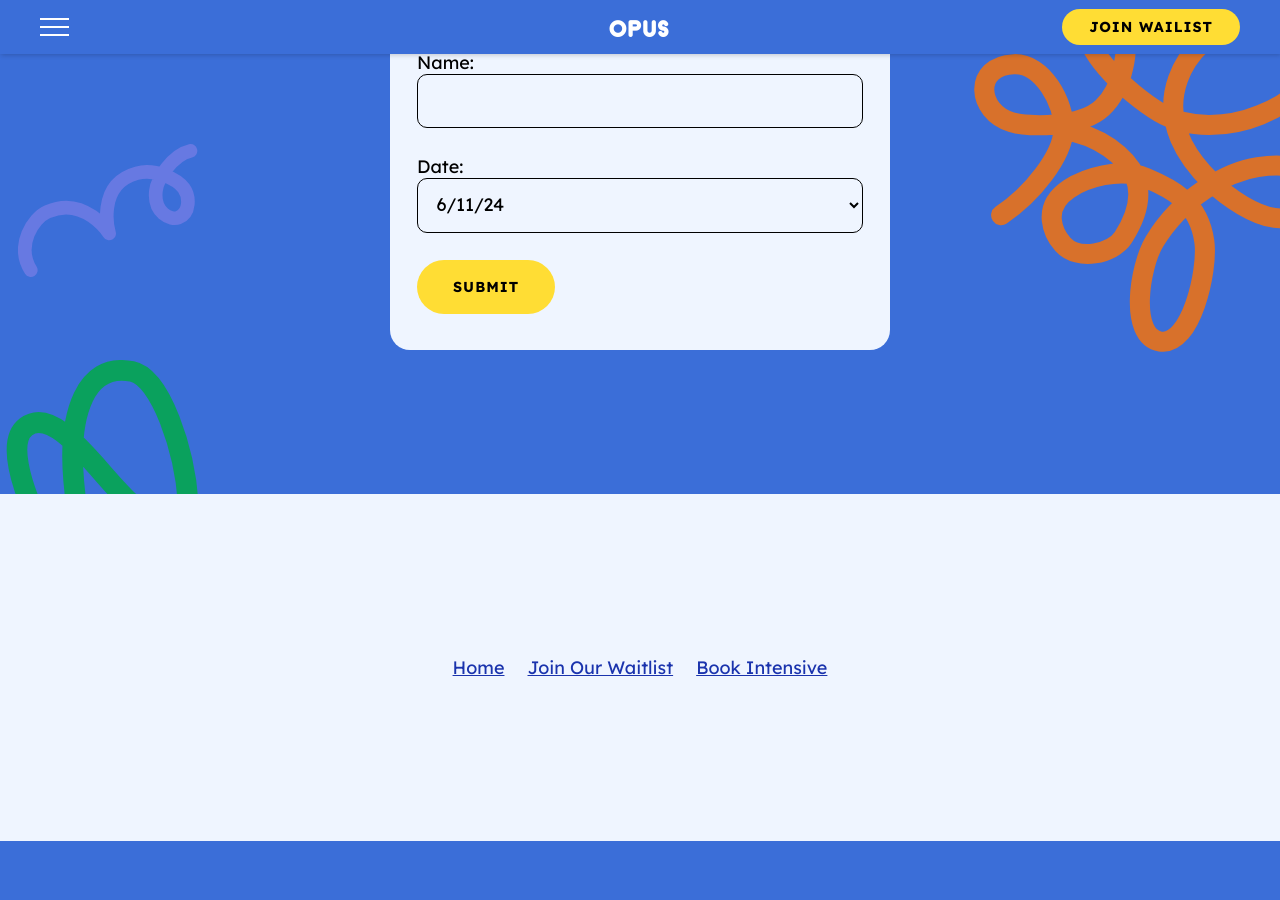
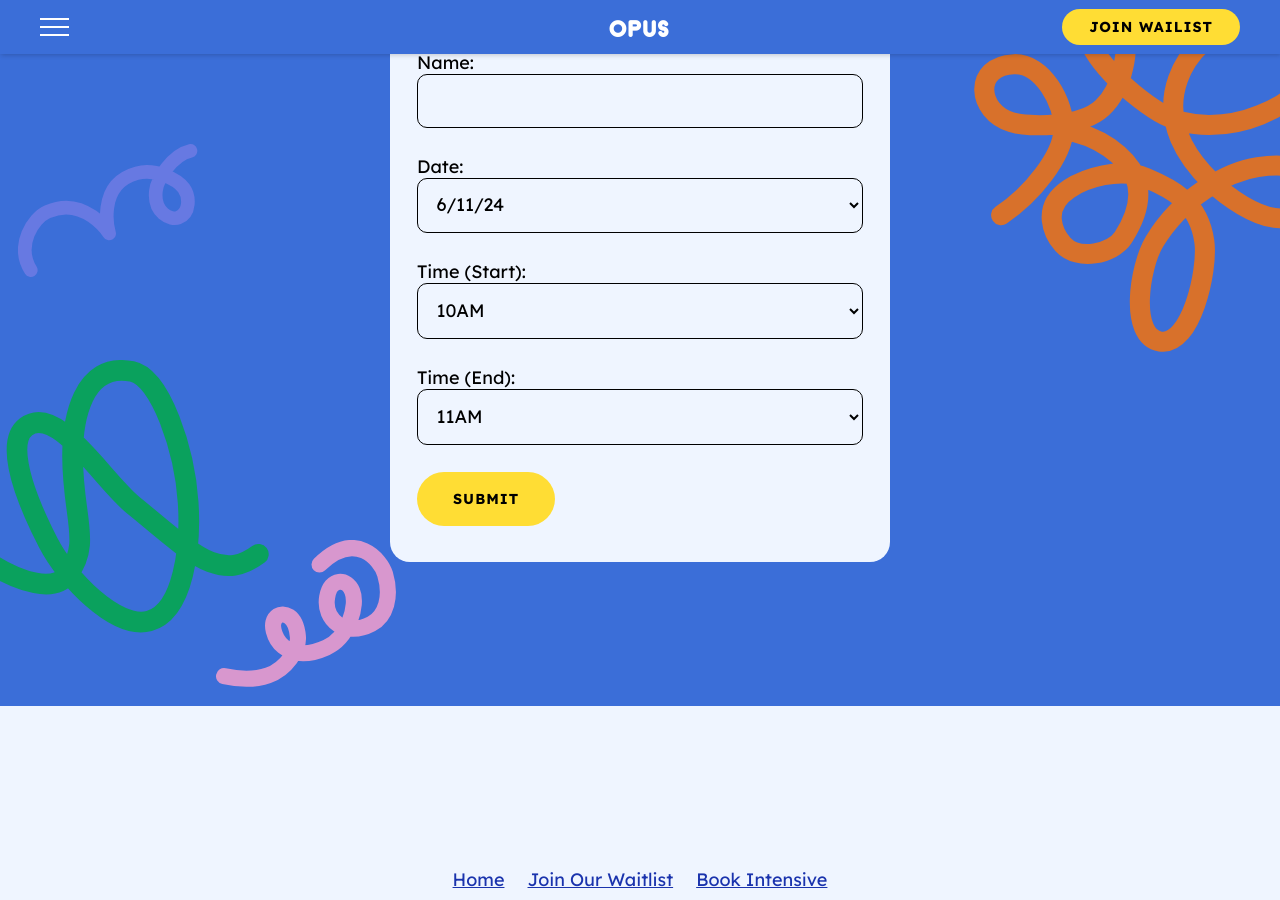
Before and after one commit to opustuition/opus-website, a Jekyll site: the page built from intensive.html, in a window 1280 px wide and 900 px high, scrolled down 372 px. Built offline with Jekyll 4.4.1, drawn with Linux system fonts in a browser that asks for light colours; before the commit the page ends 1213 px from its top, so only the background shows below that.

Commit message:
Add timeslot fields to intensive form

```diff
--- a/intensive.html
+++ b/intensive.html
@@ -21,6 +21,24 @@ layout: default
             <option value="20/11/24">20/11/24</option>
             <option value="21/11/24">21/11/24</option>
         </select>
+        <label>Time (Start):</label>
+        <select required="true" name="entry.1490468971">
+            <option value="10AM">10AM</option>
+            <option value="11AM">11AM</option>
+            <option value="12PM">12PM</option>
+            <option value="1PM">1PM</option>
+            <option value="2PM">2PM</option>
+            <option value="3PM">3PM</option>
+        </select>
+        <label>Time (End):</label>
+        <select required="true" name="entry.1775478009">
+            <option value="11AM">11AM</option>
+            <option value="12PM">12PM</option>
+            <option value="1PM">1PM</option>
+            <option value="2PM">2PM</option>
+            <option value="3PM">3PM</option>
+            <option value="4PM">4PM</option>
+        </select>
         <button class="cta">Submit</button>
     </form>
     <iframe class="hidden-iframe" name="hidden-iframe"></iframe>
```
